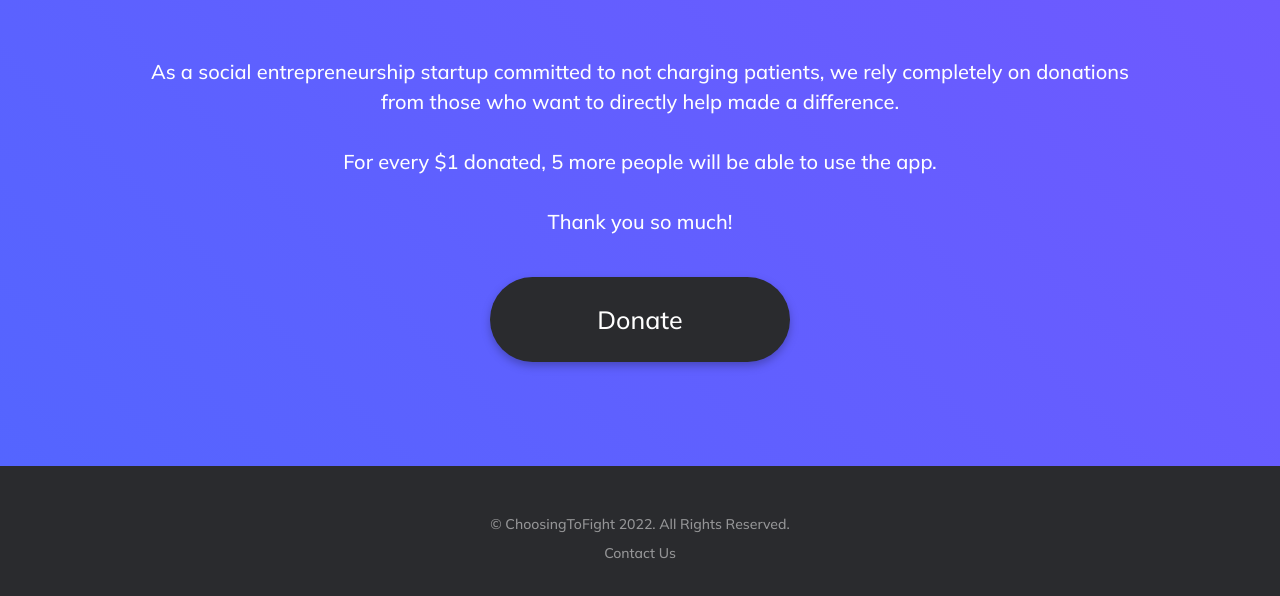
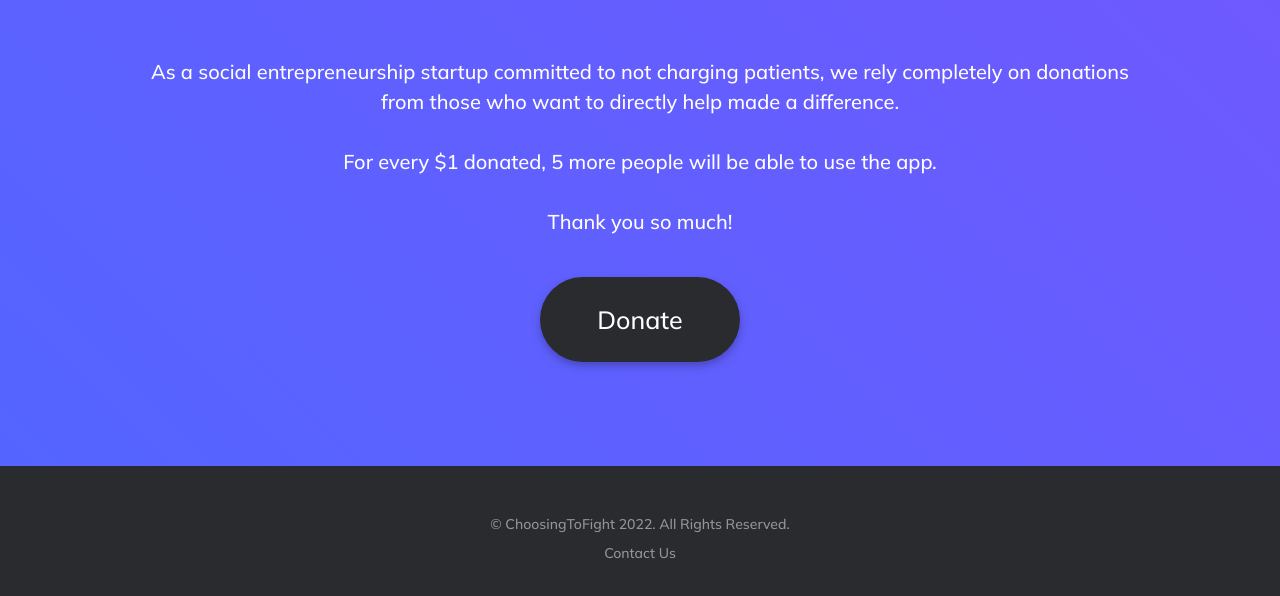
Before and after one commit to jasonbhalla/ChoosingToFight, a plain HTML site: page index.html in a window 1280 px wide. Shown: the part 3501-4097 px from the top of the page. Drawn offline with nearby package versions, Linux system fonts and the light colour scheme.

Commit message:
Add files via upload

```diff
--- a/index.html
+++ b/index.html
@@ -338,7 +338,8 @@
                 <div class="modal-body border-0 p-4">
                     <p align="center" style="color: white; font-size: 20px;">As a social entrepreneurship startup committed to not charging patients, we rely completely on donations from those who want to directly help made a difference.<br><br>For every $1 donated, 5 more people will be able to use the app.<br><br>Thank you so much!</p>
                     <br>
-                    <div style="width: 20%; min-width: 300px; margin: auto;"><a href="https://www.gofundme.com/f/choosing-to-fight-cancer-community" target="_blank" style="text-decoration: none;"><div class="d-grid"><button class="darkbutton" style="font-size: 25px;">Donate</button></div></a></div>
+                    <div style="width: 20%; min-width: 200px; margin: auto;"><a href="https://www.gofundme.com/f/choosing-to-fight-cancer-community" target="_blank" style="text-decoration: none;"><div class="d-grid"><button class="darkbutton" style="font-size: 25px;">Donate</button></div></a></div>
+
                         <!-- * * * * * * * * * * * * * * *-->
                         <!-- * * SB Forms Contact Form * *-->
                         <!-- * * * * * * * * * * * * * * *-->
```
